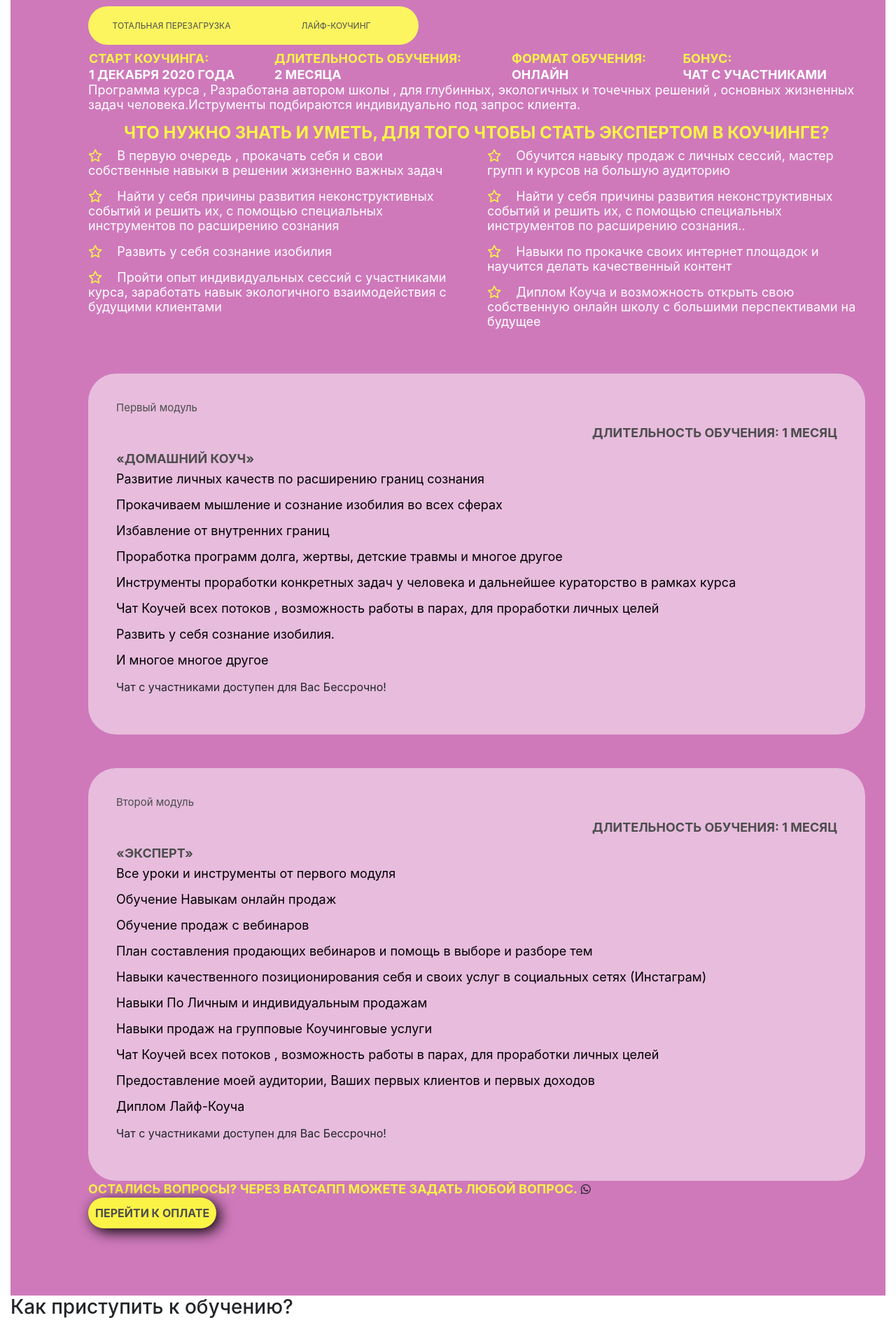
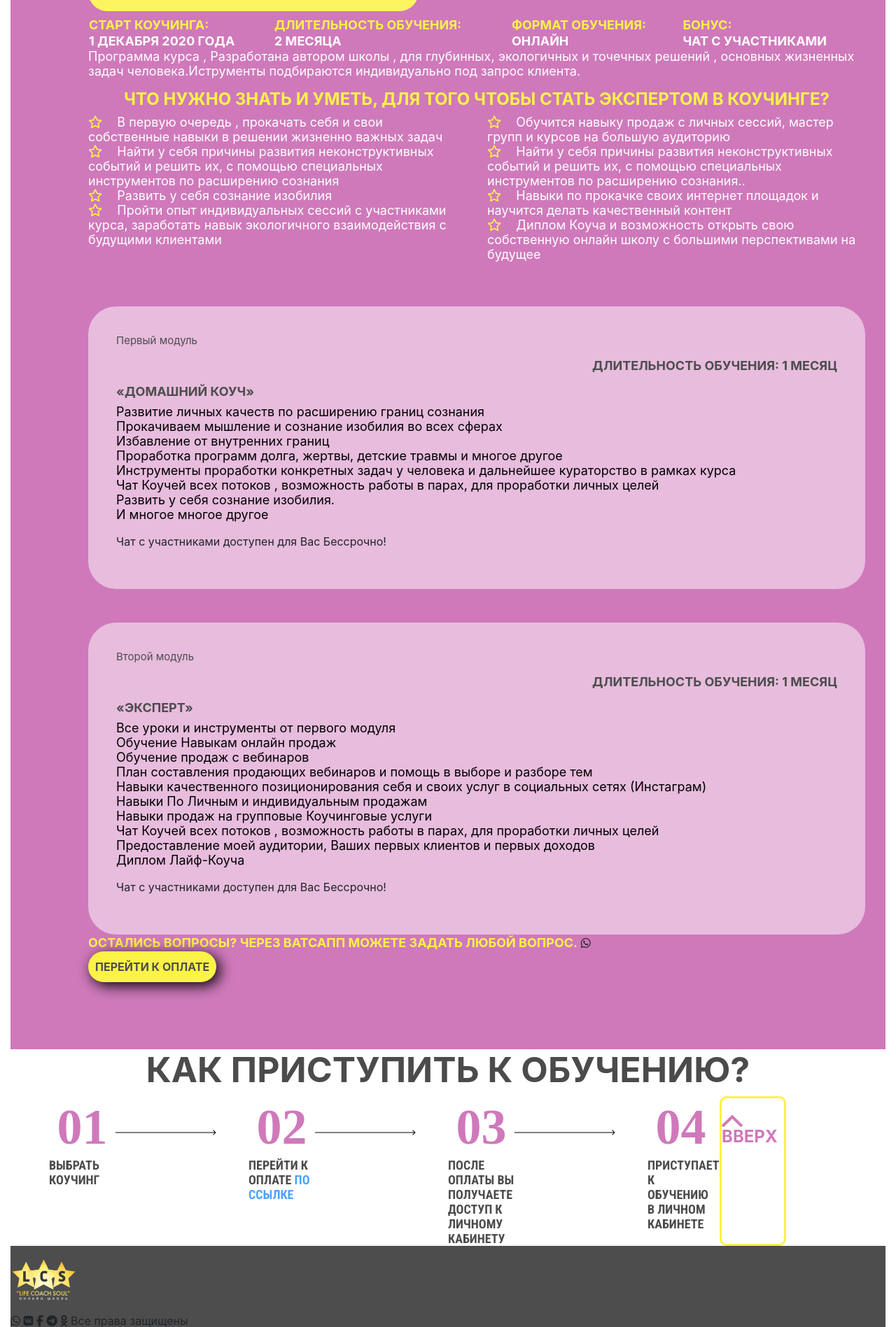
Before and after one commit to MarinaVector/school2, a PHP site: page / in a window 1280 px wide. Shown: the part 1069-2966 px from the top of the page at 70% size. Run offline with PHP 8.4, Linux system fonts and the light colour scheme; some libraries are stand-ins or nearby versions.

Commit message:
frontend 1 numbers bottom

```diff
--- a/css/style.css
+++ b/css/style.css
@@ -1,6 +1,7 @@
 @import url("https://fonts.googleapis.com/css2?family=Roboto+Condensed&family=Roboto:wght@100;400&display=swap");
 @import url("https://fonts.googleapis.com/css2?family=Roboto:wght@100;400&display=swap");
 @import url("https://fonts.googleapis.com/css2?family=Roboto+Condensed:wght@400;700&family=Roboto:wght@100;400&display=swap");
+@import url("https://fonts.googleapis.com/css2?family=Roboto:wght@500&display=swap");
 body {
   height: 100%;
   margin: 0;
@@ -486,4 +487,66 @@ a {
   color: #FCF347;
 }
 
+.question {
+  font-size: 50px;
+  font-style: normal;
+  font-weight: 700;
+  line-height: 59px;
+  letter-spacing: 0em;
+  text-align: center;
+  text-transform: uppercase;
+  opacity: 0.7;
+  color: #000000;
+}
+
+.footer {
+  background-color: #4d4d4d;
+}
+
+.top-btn {
+  border: 3px solid #FCF347;
+  background: #FFFFFF;
+  box-sizing: border-box;
+  border-radius: 10px;
+}
+
+.top-arrow {
+  color: #CF79BB;
+  display: inline-block;
+}
+
+.top-txt {
+  font-size: 24px;
+  font-style: normal;
+  font-weight: 700;
+  line-height: 28px;
+  text-align: left;
+  text-transform: uppercase;
+  color: #CF79BB;
+}
+
+.stage__stage-number {
+  font-family: Montserrat;
+  font-size: 72px;
+  font-style: normal;
+  font-weight: 700;
+  line-height: 88px;
+  text-align: center;
+  text-transform: uppercase;
+  color: #CF79BB;
+}
+
+.stage__stage-txt {
+  font-family: Roboto Condensed;
+  font-size: 18px;
+  font-style: normal;
+  font-weight: 700;
+  line-height: 21px;
+  letter-spacing: 0em;
+  text-align: left;
+  text-transform: uppercase;
+  opacity: 0.7;
+  color: #000000;
+}
+
 /*# sourceMappingURL=style.css.map */
--- a/css/style.scss
+++ b/css/style.scss
@@ -1,6 +1,7 @@
 @import url('https://fonts.googleapis.com/css2?family=Roboto+Condensed&family=Roboto:wght@100;400&display=swap');
 @import url('https://fonts.googleapis.com/css2?family=Roboto:wght@100;400&display=swap');
 @import url('https://fonts.googleapis.com/css2?family=Roboto+Condensed:wght@400;700&family=Roboto:wght@100;400&display=swap');
+@import url('https://fonts.googleapis.com/css2?family=Roboto:wght@500&display=swap');
 
 body {
   height: 100%;
@@ -553,4 +554,69 @@ background: $pink;
   color: $yellow;
 }
 
+.question {
+  //font-family: Roboto Condensed;
+  font-size: 50px;
+  font-style: normal;
+  font-weight: 700;
+  line-height: 59px;
+  letter-spacing: 0em;
+  text-align: center;
+  text-transform: uppercase;
+  opacity: 0.7;
+  color: $dark;
+}
+
+.footer {
+  background-color: $gray;
+}
+
+.top-btn {
+  border: 3px solid $yellow;
+  background: $white;
+  box-sizing: border-box;
+  border-radius: 10px;
+}
+
+.top-arrow {
+  color:$pink;
+  display: inline-block;
+}
+
+.top-txt {
+  //font-family: Roboto Condensed;
+  font-size: 24px;
+  font-style: normal;
+  font-weight: 700;
+  line-height: 28px;
+  text-align: left;
+  text-transform: uppercase;
+  color:$pink;
+}
+
+.stage__stage-number {
+  font-family: Montserrat;
+  font-size: 72px;
+  font-style: normal;
+  font-weight: 700;
+  line-height: 88px;
+  text-align: center;
+  text-transform: uppercase;
+  color:$pink;
+}
+
+.stage__stage-txt {
+  font-family: Roboto Condensed;
+  font-size: 18px;
+  font-style: normal;
+  font-weight: 700;
+  line-height: 21px;
+  letter-spacing: 0em;
+  text-align: left;
+  text-transform: uppercase;
+  opacity: 0.7;
+  color: $dark;
+}
+
+
   // Or re-brand the toggle for different applications
--- a/index.html
+++ b/index.html
@@ -1,5 +1,5 @@
 <!DOCTYPE html>
-<html lang="en" xmlns="http://www.w3.org/1999/html">
+<html lang="en">
 <head>
     <meta charset="UTF-8">
     <meta name="viewport" content="width=device-width, initial-scale=1.0">
@@ -21,18 +21,18 @@
 <header class="main-header">
     <nav class="main-nav mx-5">
         <img class="main-nav__nav-logo" src="img/Logo.png" alt="Логотип онлайн школы">
-        <li class="main-nav__nav-links mt-3">
-            <ul class="main-nav__nav-link">Об авторе</ul>
-            <ul class="main-nav__nav-link">Коучинг</ul>
-            <ul class="main-nav__nav-link">Обучение</ul>
-        </li>
+        <div class="main-nav__nav-links mt-3">
+            <div class="main-nav__nav-link">Об авторе</div>
+            <div class="main-nav__nav-link">Коучинг</div>
+            <div class="main-nav__nav-link">Обучение</div>
+        </div>
         <div class="main-nav__nav-info mt-3">
             <i class="fab fa-whatsapp main-nav__whatsapp-icon fa-lg mr-3"></i>
             <a class="main-nav__nav-button">Личный кабинет</a>
         </div>
     </nav>
     <div class="info-block">
-        <img class="info-block__info-logo mt-5" src="img/image-07-10-20-02-28-2%201.png">
+        <img class="info-block__info-logo mt-5" src="img/image-07-10-20-02-28-2%201.png" alt="">
         <h1 class="info-block__coach-title">Life coach soul</h1>
         <h3 class="info-block__school-title mb-5">Онлайн школа</h3>
         <a class="info-block__call-btn my-5">приступить к обучению</a>
@@ -47,25 +47,25 @@
             </div>
             <div class="fish"><p class="about-author__title">Об авторе</p>
                 <h5 class="about-author__name">Лилит Ваг —</h5>
-                <li class="about-author__list">
-                    <ul class="about-author__block">
+                <ul class="about-author__list">
+                    <li class="about-author__block">
                         <i class="far fa-star pink-star mr-3"></i>
                         <span class="about-author__info">Основатель Онлайн Школы «Life Coach Soul”></span>
-                    </ul>
-                    <ul class="about-author__block">
+                    </li>
+                    <li class="about-author__block">
                         <i class="far fa-star pink-star mr-3"></i>
                         <span class="about-author__info">Ведущий тренер института Люди Без Границ</span>
-                    </ul>
-                    <ul class="about-author__block">
+                    </li>
+                    <li class="about-author__block">
                         <i class="far fa-star pink-star mr-3"></i>
                         <span class="about-author__info">Создатель авторских курсов и практик
                         для личностного и духовного роста</span>
-                    </ul>
-                    <ul class="about-author__block">
+                    </li>
+                    <li class="about-author__block">
                         <i class="far fa-star pink-star mr-3"></i>
                         <span class="about-author__info">Продюсер Он-лайн проектов</span>
-                    </ul>
-                </li>
+                    </li>
+                </ul>
                 <a class="about-author__call-btn">приступить к обучению</a></div>
         </div>
     </section>
@@ -76,8 +76,8 @@
             <div class="can-toggle text-center">
                 <input id="a" type="checkbox">
                 <label for="a">
-                    <div class="can-toggle__switch" data-checked="Лайф-Коучинг"
-                         data-unchecked="Тотальная перезагрузка"></div>
+                    <span class="can-toggle__switch" data-checked="Лайф-Коучинг"
+                          data-unchecked="Тотальная перезагрузка"></span>
 
                 </label>
             </div>
@@ -104,54 +104,54 @@
 
             <h3 class="skill-title">Что нужно знать и уметь, для того чтобы стать экспертом в Коучинге?</h3>
             <div class="row">
-                <li class="lesson-txt col-lg-6">
-                    <ul class="skill-title__list">
+                <ul class="lesson-txt col-lg-6">
+                    <li class="skill-title__list">
                         <i class="far fa-star yellow-star mr-3"></i>
                         <span class="skill-title__info">В первую очередь , прокачать себя и свои собственные навыки в
                             решении жизненно важных задач</span>
-                    </ul>
-                    <ul class="skill-title__list">
+                    </li>
+                    <li class="skill-title__list">
                         <i class="far fa-star yellow-star mr-3"></i>
                         <span class="skill-title__info">Найти у себя причины развития неконструктивных событий и решить
                             их, с помощью специальных инструментов
             по расширению сознания</span>
-                    </ul>
-                    <ul class="skill-title__list">
+                    </li>
+                    <li class="skill-title__list">
                         <i class="far fa-star yellow-star mr-3"></i>
                         <span class="skill-title__info">Развить у себя сознание изобилия</span>
-                    </ul>
-                    <ul class="skill-title__list">
+                    </li>
+                    <li class="skill-title__list">
                         <i class="far fa-star yellow-star mr-3"></i>
                         <span class="skill-title__info">Пройти опыт индивидуальных сессий с участниками курса,
                             заработать навык экологичного взаимодействия с
             будущими клиентами</span>
-                    </ul>
-                </li>
-                <li class="lesson-txt col-lg-6">
-                    <ul class="skill-title__list">
+                    </li>
+                </ul>
+                <ul class="lesson-txt col-lg-6">
+                    <li class="skill-title__list">
                         <i class="far fa-star yellow-star mr-3"></i>
                         <span class="skill-title__info">Обучится навыку продаж с личных сессий, мастер групп
                 и курсов на большую аудиторию</span>
-                    </ul>
-                    <ul class="skill-title__list">
+                    </li>
+                    <li class="skill-title__list">
                         <i class="far fa-star yellow-star mr-3"></i>
                         <span class="skill-title__info">Найти у себя причины развития неконструктивных событий и решить
                             их, с помощью
                 специальных инструментов по расширению сознания..</span>
-                    </ul>
-                    <ul class="skill-title__list">
+                    </li>
+                    <li class="skill-title__list">
                         <i class="far fa-star yellow-star mr-3"></i>
                         <span class="skill-title__info">Навыки по прокачке своих интернет площадок и научится делать
                             качественный
                 контент</span>
-                    </ul>
-                    <ul class="skill-title__list">
+                    </li>
+                    <li class="skill-title__list">
                         <i class="far fa-star yellow-star mr-3"></i>
                         <span class="skill-title__info">Диплом Коуча и возможность открыть свою собственную онлайн
                             школу
                             с большими перспективами на будущее</span>
-                    </ul>
-                </li>
+                    </li>
+                </ul>
             </div>
             <div class="module my-5">
                 <p class="module__module-number">Первый модуль</p>
@@ -159,22 +159,22 @@
                     1 месяц</p>
                 <h2 class="module__module-title">«Домашний Коуч»</h2>
 
-                <li class="">
-                    <ul class="module__module-list">Развитие личных качеств по расширению границ сознания</ul>
-                    <ul class="module__module-list">Прокачиваем мышление и сознание изобилия во всех сферах</ul>
-                    <ul class="module__module-list">Избавление от внутренних границ</ul>
-                    <ul class="module__module-list">Проработка программ долга, жертвы, детские травмы и многое другое
-                    </ul>
-                    <ul class="module__module-list">Инструменты проработки конкретных задач у человека и дальнейшее
+                <ul class="">
+                    <li class="module__module-list">Развитие личных качеств по расширению границ сознания</li>
+                    <li class="module__module-list">Прокачиваем мышление и сознание изобилия во всех сферах</li>
+                    <li class="module__module-list">Избавление от внутренних границ</li>
+                    <li class="module__module-list">Проработка программ долга, жертвы, детские травмы и многое другое
+                    </li>
+                    <li class="module__module-list">Инструменты проработки конкретных задач у человека и дальнейшее
                         кураторство в
                         рамках курса
-                    </ul>
-                    <ul class="module__module-list">Чат Коучей всех потоков , возможность работы в парах, для
+                    </li>
+                    <li class="module__module-list">Чат Коучей всех потоков , возможность работы в парах, для
                         проработки личных целей
-                    </ul>
-                    <ul class="module__module-list">Развить у себя сознание изобилия.</ul>
-                    <ul class="module__module-list">И многое многое другое</ul>
-                </li>
+                    </li>
+                    <li class="module__module-list">Развить у себя сознание изобилия.</li>
+                    <li class="module__module-list">И многое многое другое</li>
+                </ul>
                 <p class="module__module-info">Чат с участниками доступен для Вас Бессрочно!</p>
             </div>
 
@@ -184,27 +184,27 @@
                     1 месяц</p>
                 <h2 class="module__module-title">«Эксперт»</h2>
 
-                <li class="">
-                    <ul class="module__module-list">Все уроки и инструменты от первого модуля</ul>
-                    <ul class="module__module-list">Обучение Навыкам онлайн продаж</ul>
-                    <ul class="module__module-list">Обучение продаж с вебинаров</ul>
-                    <ul class="module__module-list">План составления продающих вебинаров и помощь в выборе и разборе тем
-                    </ul>
-                    <ul class="module__module-list">Навыки качественного позиционирования себя и своих услуг в
+                <ul class="">
+                    <li class="module__module-list">Все уроки и инструменты от первого модуля</li>
+                    <li class="module__module-list">Обучение Навыкам онлайн продаж</li>
+                    <li class="module__module-list">Обучение продаж с вебинаров</li>
+                    <li class="module__module-list">План составления продающих вебинаров и помощь в выборе и разборе тем
+                    </li>
+                    <li class="module__module-list">Навыки качественного позиционирования себя и своих услуг в
                         социальных
                         сетях
                         (Инстаграм)
-                    </ul>
-                    <ul class="module__module-list">Навыки По Личным и индивидуальным продажам</ul>
-                    <ul class="module__module-list">Навыки продаж на групповые Коучинговые услуги</ul>
-                    <ul class="module__module-list">Чат Коучей всех потоков , возможность работы в парах, для проработки
+                    </li>
+                    <li class="module__module-list">Навыки По Личным и индивидуальным продажам</li>
+                    <li class="module__module-list">Навыки продаж на групповые Коучинговые услуги</li>
+                    <li class="module__module-list">Чат Коучей всех потоков , возможность работы в парах, для проработки
                         личных целей
-                    </ul>
-                    <ul class="module__module-list">Предоставление моей аудитории, Ваших первых клиентов и первых
+                    </li>
+                    <li class="module__module-list">Предоставление моей аудитории, Ваших первых клиентов и первых
                         доходов
-                    </ul>
-                    <ul class="module__module-list">Диплом Лайф-Коуча</ul>
-                </li>
+                    </li>
+                    <li class="module__module-list">Диплом Лайф-Коуча</li>
+                </ul>
                 <p class="module__module-info">Чат с участниками доступен для Вас Бессрочно!</p>
             </div>
             <span class="question-txt">Остались вопросы? через ватсапп можете задать любой вопрос.</span>
@@ -213,12 +213,36 @@
             <a class="call-btn">перейти к оплате</a>
         </div>
     </section>
-            <h3>Как приступить к обучению?</h3>
-            <div class="stage">
+    <h3 class="question">Как приступить к обучению?</h3>
+    <section class="stage container">
+        <div class="row">
+            <div class="col-lg-1 p-0">
+                <div class="col-lg-12 p-0 stage__stage-number">01</div>
+                <div class="col-lg-12 p-0 stage__stage-txt">Выбрать коучинг</div>
+            </div>
+            <div class="col-lg-2 p-0"><img class="stage__arrow mt-5" src="img/Arrow.svg" alt="large-arrow"></div>
+            <div class="col-lg-1 p-0">
+                <div class="col-lg-12 p-0 stage__stage-number">02</div>
+                <div class="col-lg-12 p-0 stage__stage-txt">перейти к оплате
+                    <a class="stage__stage-link">по ссылке</a></div>
+            </div>
+            <div class="col-lg-2 p-0"><img class="stage__arrow mt-5" src="img/Arrow.svg" alt="large-arrow"></div>
+            <div class="col-lg-1 p-0">
+                <div class="col-lg-12 p-0 stage__stage-number">03</div>
+                <div class="col-lg-12 p-0 stage__stage-txt">после оплаты вы получАЕте
+                    доступ к личному кабинету
+                </div>
+            </div>
+            <div class="col-lg-2 p-0"><img class="stage__arrow mt-5" src="img/Arrow.svg" alt="large-arrow"></div>
+            <div class="col-lg-1 p-0">
+                <div class="col-lg-12 p-0 stage__stage-number">04</div>
+                <div class="col-lg-12 p-0 stage__stage-txt">Приступаете к обучению в личном кабинете</div>
+            </div>
+            <a class="col-lg-1 p-0 top-btn ml-2"><img class="top-arrow mt-4" src="img/Vector.svg"
+                                                      alt="top-arrow"><span class="top-txt">Вверх</span></a>
 
-
-            <a class="top-btn">Вверх</a>
         </div>
+    </section>
 
 </main>
 
```
Also changed, not shown: img/Arrow.png (deleted), img/Arrow.svg (added), img/Rectangle 1.png (deleted), img/Rectangle 11.png (deleted), img/Rectangle 2.png (deleted), img/Rectangle 3.png (deleted), img/Star-pink.png (deleted), img/Star-yellow.png (deleted), img/Vector.png (deleted), img/Vector.svg (added), img/Whatsapp-icon.png (deleted), img/Фон.png (deleted), 1 other file.
